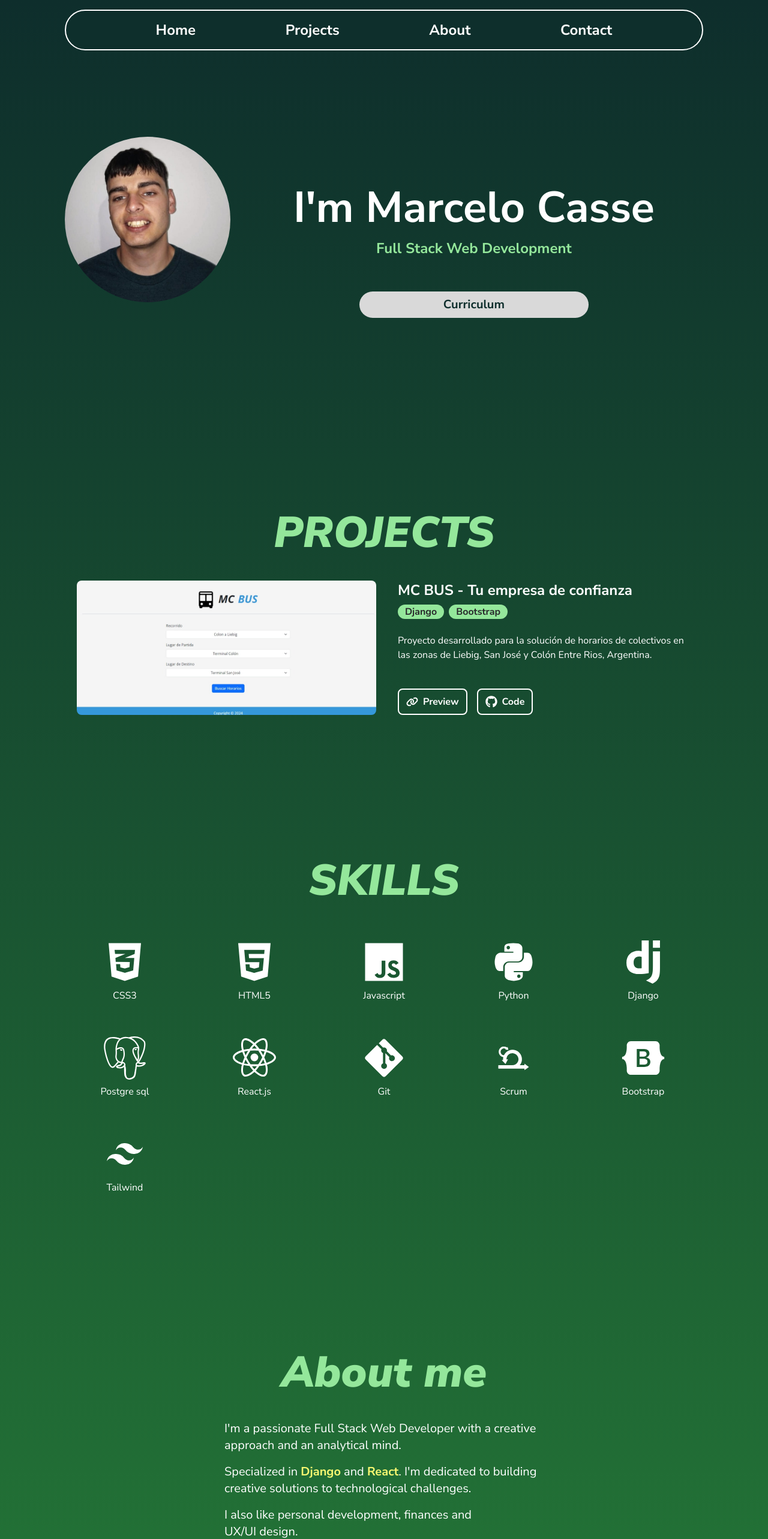
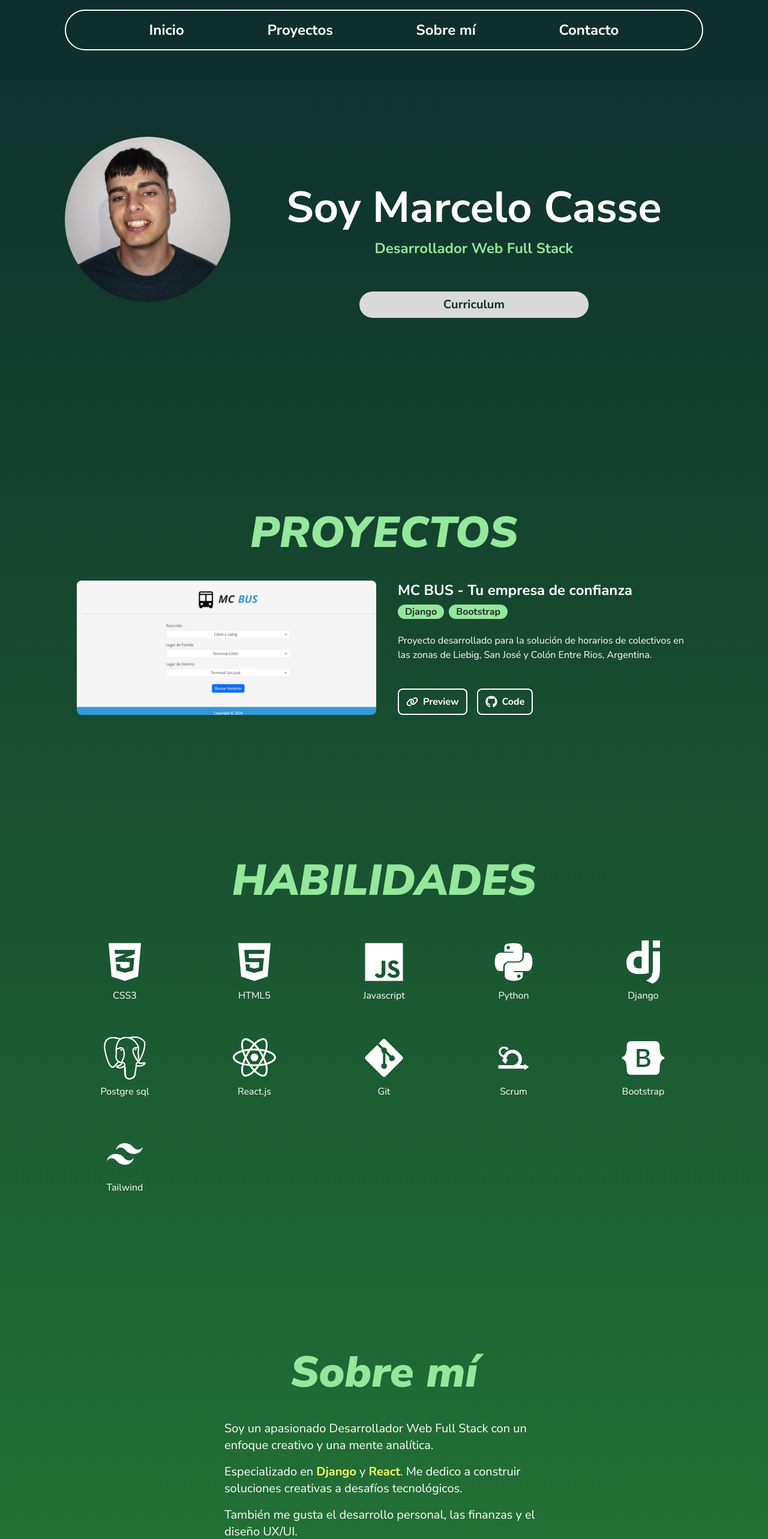
Before and after one commit to marcelocasse/marcelocasse-porfolio, a React (Create React App) app: page / in a window 1280 px wide. Shown: the top 2566 px of the page at 60% size. Built offline with nearby package versions, Linux system fonts and the light colour scheme.

Commit message:
spanish version and fix contact form

```diff
--- a/src/components/SectionContainer.jsx
+++ b/src/components/SectionContainer.jsx
@@ -1,7 +1,7 @@
 
 const SectionContainer = (props) => {
     return (
-        <section id={props.id} class={`section ${props.className} text-center items-center flex flex-col gap-6 pt-28 pb-32`}>
+        <section id={props.id} class={`section ${props.className} text-center items-center flex flex-col gap-6`}>
             {
                 props.children
             }
--- a/src/pages/About.jsx
+++ b/src/pages/About.jsx
@@ -5,25 +5,25 @@ const About = () => {
     const Navigate = useNavigate()
 
     return (
-        <SectionContainer id="about">
+        <SectionContainer id="about" className="pt-28 pb-32">
             <div className="font-bold italic mb-5">
-                <h1 className="font-black text-secondcolor text-5xl lg:text-7xl">About me</h1>
+                <h1 className="font-black text-secondcolor text-5xl lg:text-7xl">Sobre mí</h1>
             </div>
             <article className="gap-4 flex flex-col text-start text-xl text-pretty lg:w-1/2">
                 <p>
-                    I'm a passionate Full Stack Web Developer with a creative approach
-                    and an analytical mind.
+                    Soy un apasionado Desarrollador Web Full Stack con un enfoque creativo y una mente analítica.
                 </p>
                 <p>
-                    Specialized in <span className="text-threecolor font-black">Django</span> and <span className="text-threecolor font-black">React</span>. I'm dedicated to building creative solutions to technological challenges.
+                    Especializado en <span className="text-threecolor font-black">Django</span> y <span className="text-threecolor font-black">React</span>.
+                    Me dedico a construir soluciones creativas a desafíos tecnológicos.
                 </p>
                 <p>
-                    I also like personal development, finances and UX/UI design.
+                    También me gusta el desarrollo personal, las finanzas y el diseño UX/UI.
                 </p>
             </article>
 
             <button type="button" className="col-span-4 col-start-4 rounded-full text-firstcolor
-                bg-grey text-xl font-bold p-3 mt-10 lg:hover:bg-firstcolor lg:hover:text-white" onClick={() => Navigate('/contact')}>Let's work together</button>
+                bg-grey text-xl font-bold p-3 mt-10 lg:hover:bg-firstcolor lg:hover:text-white" onClick={() => Navigate('/contact')}>Trabajemos Juntos!</button>
 
         </SectionContainer>
     );
--- a/src/pages/Contact.jsx
+++ b/src/pages/Contact.jsx
@@ -2,18 +2,18 @@ const Contact = () => {
     return (
         <section className="items-center justify-center mx-auto max-w-2xl">
 
-            <h3 className="text-secondcolor text-center font-black text-6xl italic mb-8 w-full">Let's work together!</h3>
+            <h3 className="text-secondcolor text-center font-black text-4xl lg:text-6xl italic mb-8 w-full">Trabajemos Juntos!</h3>
             <form action="https://formsubmit.co/marcelogabriel037@gmail.com" method="POST">
                 <div className="flex flex-col mb-5">
                     <label for="email" className="mb-2">Email</label>
-                    <input type="email" name="email" id="email" placeholder="email@servidor.com" className="text-black p-2.5 rounded-lg"/>
+                    <input type="email" name="email" id="email" required placeholder="email@servidor.com" className="text-black p-2.5 rounded-lg"/>
                 </div>
                 <div className="flex flex-col mb-5">
-                    <label for="text" className="mb-2">Description</label>
-                    <textarea type="text" name="text" id="text" rows='4' placeholder="I need a landing page for ..." className="text-black p-2.5 rounded-lg"/>
+                    <label for="text" className="mb-2">Descripción</label>
+                    <textarea type="text" name="text" id="text" rows='4' required placeholder="Hola! Necesito una landing page para..." className="text-black p-2.5 rounded-lg"/>
                 </div>
                 <div className="mb-5">
-                    <button type="submit" className="font-medium rounded-lg text-black w-full bg-grey px-5 py-2.5 text-center hover:bg-firstcolor hover:text-white">Send</button>
+                    <button type="submit" className=" rounded-lg text-black w-full bg-grey px-5 py-2.5 text-center font-bold hover:bg-firstcolor hover:text-white">Enviar</button>
                 </div>
             </form>
         </section>
--- a/src/pages/Home.jsx
+++ b/src/pages/Home.jsx
@@ -4,14 +4,14 @@ import SectionContainer from "../components/SectionContainer";
 
 const Home = () => {
     return (
-        <SectionContainer id='home' className="lg:flex-row">
+        <SectionContainer id='home' className="lg:flex-row pt-28 pb-32">
             <picture className="size-52 lg:size-96">
                 <img src={marcelo} alt="Marcelo Casse" className="rounded-full object-cover pointer-events-none"></img>
             </picture>
 
             <div className="font-bold  flex flex-col w-full items-center">
-                <h1 className="text-4xl lg:text-7xl w-full">I'm Marcelo Casse</h1>
-                <h3 className="text-secondcolor text-base lg:text-2xl py-4">Full Stack Web Development</h3>
+                <h1 className="text-4xl lg:text-7xl w-full">Soy Marcelo Casse</h1>
+                <h3 className="text-secondcolor text-base lg:text-2xl py-4">Desarrollador Web Full Stack</h3>
                 <button className="rounded-full text-firstcolor w-1/2
                         bg-grey lg:text-xl px-6 py-2 mt-10 lg:hover:bg-firstcolor lg:hover:text-white"
                     onClick={() => {
--- a/src/pages/Nav.jsx
+++ b/src/pages/Nav.jsx
@@ -5,21 +5,27 @@ const Nav = () => {
     const location = useLocation()
 
     const isContactPage = location.pathname === '/contact'
+    const isIndexPage = location.pathname === '/'
 
     return (
+        <>
+            {
+                !isIndexPage & !isContactPage ? <></> :
                     <nav className="text-center border-2 border-white rounded-full
                         py-4 font-bold backdrop-filter backdrop-blur-sm">
                         <ul className="flex flex-column justify-evenly lg:text-2xl">
-                <li className=' lg:hover:scale-125'><Link to='/'>Home</Link></li>
-                { isContactPage ?
+                            <li className=' lg:hover:scale-125'><Link to='/'>Inicio</Link></li>
+                            {isContactPage ?
                                 <></> : <>
-                    <li className=' lg:hover:scale-125'><a href='#projects'>Projects</a></li>
-                    <li className=' lg:hover:scale-125' ><a href='#about'>About</a></li>
+                                    <li className=' lg:hover:scale-125'><a href='#projects'>Proyectos</a></li>
+                                    <li className=' lg:hover:scale-125' ><a href='#about'>Sobre mí</a></li>
                                 </>
                             }
-                <li className=' lg:hover:scale-125'><Link to='contact'>Contact</Link></li>
+                            <li className=' lg:hover:scale-125'><Link to='contact'>Contacto</Link></li>
                         </ul>
                     </nav>
+            }
+        </>
     );
 }
 
--- a/src/pages/NotPage.jsx
+++ b/src/pages/NotPage.jsx
@@ -7,9 +7,9 @@ const NotPage = () => {
         <SectionContainer>
             <div className="text-center flex flex-col  p-20 col-start-3 col-end-9 shadow-xl rounded-xl gap-5">
                 <h1 className="text-9xl font-black">404</h1>
-                <h3 className="italic font-bold">OOPS! PAGE NOT FOUND</h3>
-                <p>Sorry, the page you're looking for doesn't exist.</p>
-                <button className="bg-grey p-2 rounded-full text-firstcolor font-bold hover:bg-firstcolor hover:text-white" type="button" onClick={() => navigate('/')}>Return to Home</button>
+                <h3 className="italic font-bold">OOPS! PAGINA NO ENCONTRADA</h3>
+                <p>Lo siento, la página que estás buscando no existe.</p>
+                <button className="bg-grey p-2 rounded-full text-firstcolor font-bold hover:bg-firstcolor hover:text-white" type="button" onClick={() => navigate('/')}>Volver al inicio</button>
             </div>
         </SectionContainer>
     );
--- a/src/pages/Projects.jsx
+++ b/src/pages/Projects.jsx
@@ -5,8 +5,8 @@ import SectionContainer from '../components/SectionContainer';
 
 const Projects = () => {
     return (
-        <SectionContainer id='projects'>
-            <h1 className="text-secondcolor font-black text-5xl lg:text-7xl italic mb-5">PROJECTS</h1>
+        <SectionContainer id='projects' className="pt-28 pb-32">
+            <h1 className="text-secondcolor font-black text-5xl lg:text-7xl italic mb-5">PROYECTOS</h1>
             <Card
                 title='MC BUS - Tu empresa de confianza'
                 image={bustime}
--- a/src/pages/Skills.jsx
+++ b/src/pages/Skills.jsx
@@ -14,8 +14,8 @@ import SectionContainer from "../components/SectionContainer";
 
 const Skills = () => {
     return (
-        <SectionContainer id="skills">
-            <h1 className="text-secondcolor font-black text-5xl lg:text-7xl italic mb-5">SKILLS</h1>
+        <SectionContainer id="skills" className="pt-28 pb-32">
+            <h1 className="text-secondcolor font-black text-5xl lg:text-7xl italic mb-5">HABILIDADES</h1>
             <div className="w-full grid grid-cols-3 lg:grid-cols-5 items-center justify-center gap-4">
                 <SkillItem component={<FaCss3Alt className="text-4xl lg:text-7xl"/>} title='CSS3'></SkillItem>
                 <SkillItem component={<FaHtml5 className="text-4xl lg:text-7xl"/>} title='HTML5'></SkillItem>
```
Lines whose indentation alone changed are shown as unchanged.
